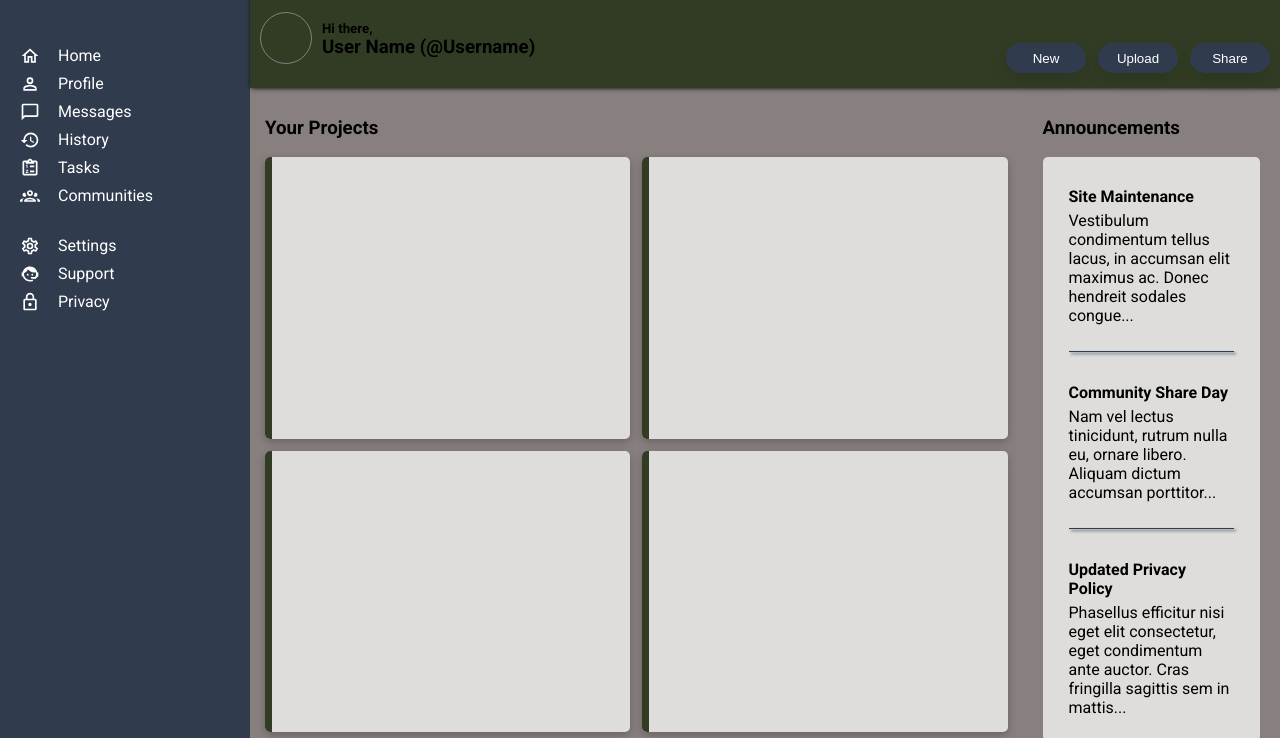
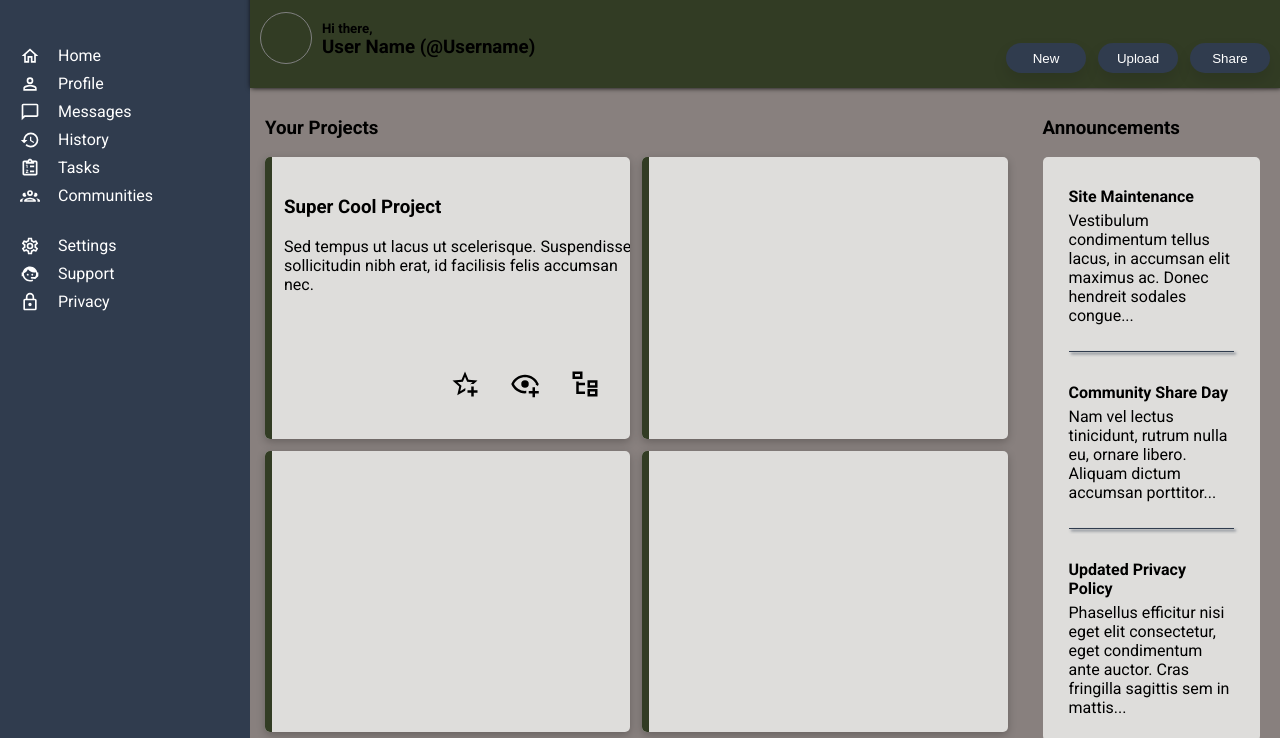
Before and after one commit to ryanertel1/odin-dashboard, a plain HTML site: page index.html in a window 1280 px wide. Shown: the part 62-800 px from the top of the page. Drawn offline with Linux system fonts and the light colour scheme.

Commit message:
Implement internal project card content

```diff
--- a/index.html
+++ b/index.html
@@ -77,7 +77,17 @@
     <div class='project-container'>
         <h3>Your Projects</h3>
         <div class='cards-container'>
-            <div class='project-card'></div>
+            <div class='project-card'>
+                <div class='project-text'>
+                    <h3>Super Cool Project</h3>
+                    <p>Sed tempus ut lacus ut scelerisque. Suspendisse sollicitudin nibh erat, id facilisis felis accumsan nec.</p>
+                </div>
+                <div class='project-icons'>
+                    <svg xmlns="http://www.w3.org/2000/svg" viewBox="0 0 24 24"><title>star-plus-outline</title><path d="M5.8 21L7.4 14L2 9.2L9.2 8.6L12 2L14.8 8.6L22 9.2L18.8 12H18C17.3 12 16.6 12.1 15.9 12.4L18.1 10.5L13.7 10.1L12 6.1L10.3 10.1L5.9 10.5L9.2 13.4L8.2 17.7L12 15.4L12.5 15.7C12.3 16.2 12.1 16.8 12.1 17.3L5.8 21M17 14V17H14V19H17V22H19V19H22V17H19V14H17Z" /></svg>
+                    <svg xmlns="http://www.w3.org/2000/svg" viewBox="0 0 24 24"><title>eye-plus-outline</title><path d="M12,4.5C7,4.5 2.73,7.61 1,12C2.73,16.39 7,19.5 12,19.5C12.36,19.5 12.72,19.5 13.08,19.45C13.03,19.13 13,18.82 13,18.5C13,18.14 13.04,17.78 13.1,17.42C12.74,17.46 12.37,17.5 12,17.5C8.24,17.5 4.83,15.36 3.18,12C4.83,8.64 8.24,6.5 12,6.5C15.76,6.5 19.17,8.64 20.82,12C20.7,12.24 20.56,12.45 20.43,12.68C21.09,12.84 21.72,13.11 22.29,13.5C22.56,13 22.8,12.5 23,12C21.27,7.61 17,4.5 12,4.5M12,9A3,3 0 0,0 9,12A3,3 0 0,0 12,15A3,3 0 0,0 15,12A3,3 0 0,0 12,9M18,14.5V17.5H15V19.5H18V22.5H20V19.5H23V17.5H20V14.5H18Z" /></svg>
+                    <svg xmlns="http://www.w3.org/2000/svg" viewBox="0 0 24 24"><title>file-tree-outline</title><path d="M12 13H7V18H12V20H5V10H7V11H12V13M8 4V6H4V4H8M10 2H2V8H10V2M20 11V13H16V11H20M22 9H14V15H22V9M20 18V20H16V18H20M22 16H14V22H22V16Z" /></svg>
+                </div>
+            </div>
             <div class='project-card'></div>
             <div class='project-card'></div>
             <div class='project-card'></div>
--- a/style.css
+++ b/style.css
@@ -188,15 +188,43 @@ a {
   border-radius: 5px;
   overflow: hidden;
   box-shadow: rgba(0, 0, 0, 0.24) 0px 3px 8px;
+  display: grid;
+  --svg-height: 30px;
+  grid-template-columns: 7px 1fr;
+  grid-template-rows: 1fr calc(var(--svg-height)+15px);
 }
 .project-card::before {
   content: '';
-  position: relative;
   display: inline-block;
   height: 100%;
   width: 7px;
   background-color: #323c24;
+  grid-column: 1 / 2;
+  grid-row: 1 / 3;
 }
+.project-text {
+  position:static;
+  left: 20px;
+  top: 0;
+  width: 100%;
+  padding-inline: 12px;
+  padding-block: 20px;
+  grid-column: 2 / 3;
+  grid-row: 1 / 2;
+}
+.project-icons {
+  grid-column: 2 / 3;
+  grid-row: 2 / 3;
+  display: flex;
+  flex-direction: row;
+  justify-content: flex-end;
+}
+.project-icons>svg {
+  height: var(--svg-height);
+  width: auto;
+  padding-right: 30px;
+}
+
 
 .right-bar {
   grid-column: 3 / 4;
```
